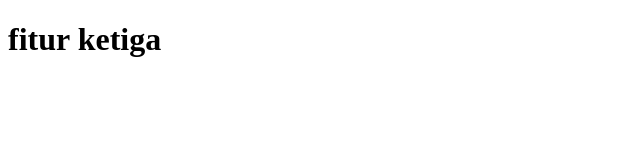
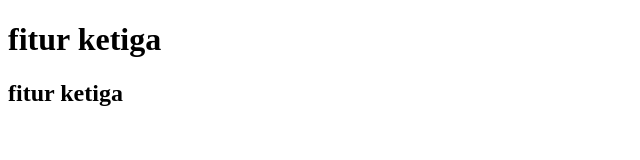
Before and after one commit to haidarridho/studi, a plain HTML site: page index.html in a window 1280 px wide. Shown: the whole page, without its empty margins (0-640 px from the left). Drawn offline with Linux system fonts and the light colour scheme.

Commit message:
Update index.html

```diff
--- a/index.html
+++ b/index.html
@@ -8,5 +8,6 @@
 </head>
 <body>
     <h1>fitur ketiga</h1>
+    <h2>fitur ketiga</h2>
 </body>
 </html>
```
